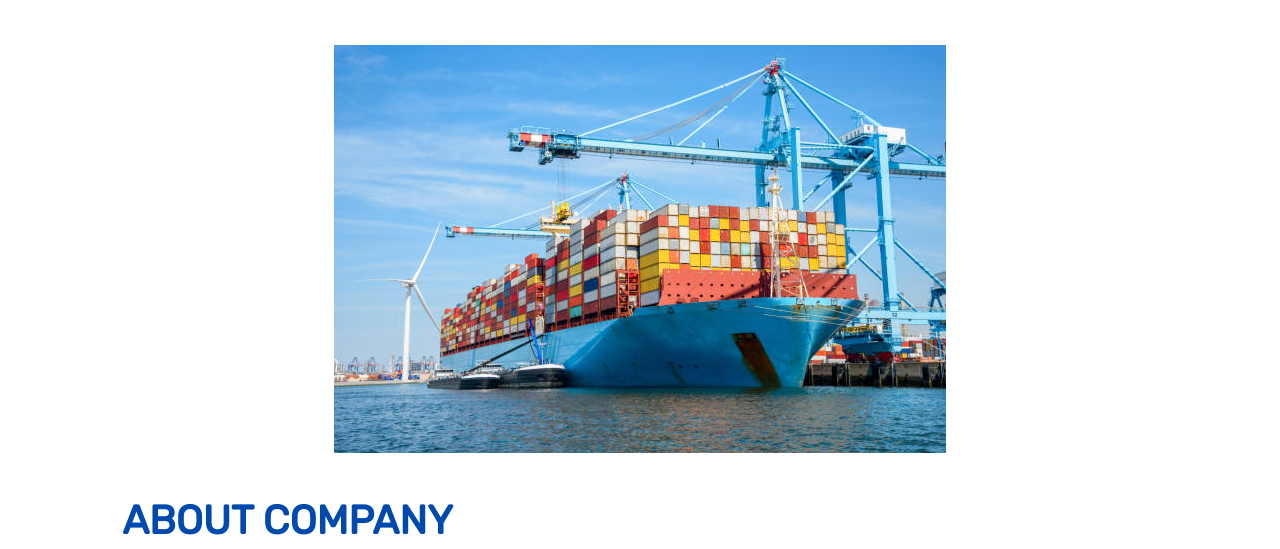
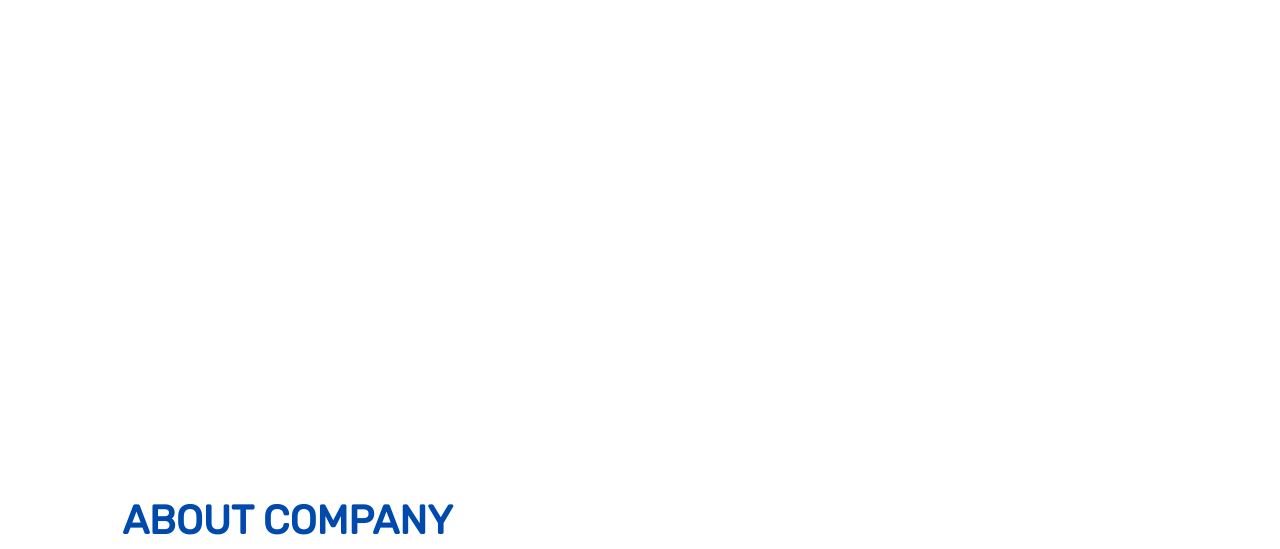
Before and after one commit to NemerSahli/mhd-profile, a plain HTML site: page index.html in a window 1280 px wide. Shown: the part 251-800 px from the top of the page. Drawn offline with Linux system fonts and the light colour scheme.

Commit message:
remove image of chip and containers from home section

```diff
--- a/index.html
+++ b/index.html
@@ -67,7 +67,7 @@
         <div class="col-md-12 text-center">
           <h1 class="text-dark">Welcome to Rising Horizon for Trading</h1>
           <div class="img-chip-wrapper">
-          <img src="./images/port-with-chip.webp" alt="port-with-chip" />
+          <!-- <img src="./images/port-with-chip.webp" alt="port-with-chip" /> -->
           </div>
         </div>
       </div>
```
